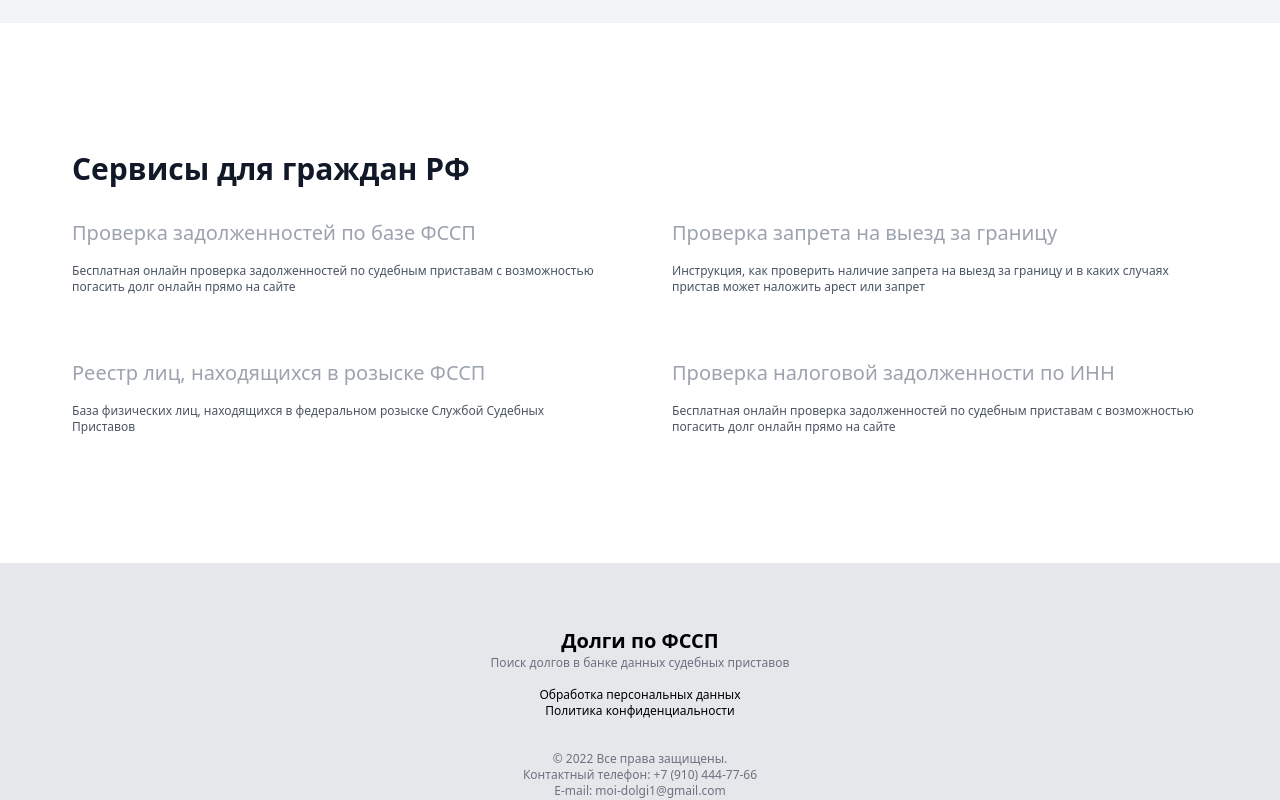
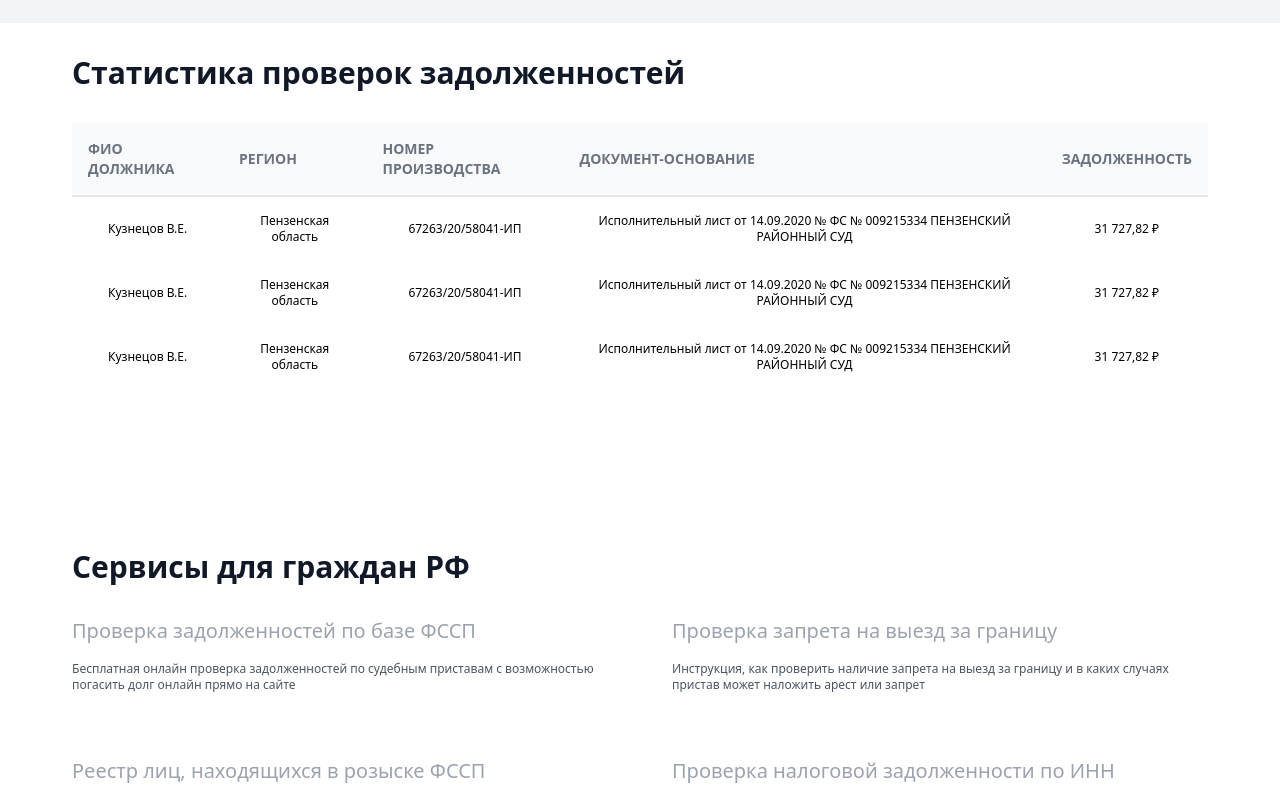
Before and after one commit to chernyshovmaksim/fssp, a Next.js app: page / in a window 1280 px wide. Shown: the part 888-1688 px from the top of the page. Built offline with nearby package versions, Linux system fonts and the light colour scheme.

Commit message:
added block Statistic

```diff
--- a/components/blocks/Bases.tsx
+++ b/components/blocks/Bases.tsx
@@ -11,33 +11,41 @@
     <>
       <section className="bases py-32">
         <div className="container mx-auto">
-          <h3 className="text-3xl font-bold text-gray-900 mb-8">
+          <h3 className="text-xl md:text-3xl font-bold text-gray-900 mb-8">
             Сервисы для граждан РФ
           </h3>
           <div className="grid grid-cols-1 gap-y-16 md:grid-cols-2 md:gap-16">
             <div>
-              <h3 className="text-xl text-gray-400 pb-4">Проверка задолженностей по базе ФССП</h3>
+              <h3 className="text-xl text-gray-400 pb-4">
+                Проверка задолженностей по базе ФССП
+              </h3>
               <p className="text-xs text-gray-600">
                 Бесплатная онлайн проверка задолженностей по судебным приставам
                 с возможностью погасить долг онлайн прямо на сайте
               </p>
             </div>
             <div>
-              <h3 className="text-xl text-gray-400 pb-4">Проверка запрета на выезд за границу</h3>
+              <h3 className="text-xl text-gray-400 pb-4">
+                Проверка запрета на выезд за границу
+              </h3>
               <p className="text-xs text-gray-600">
                 Инструкция, как проверить наличие запрета на выезд за границу и
                 в каких случаях пристав может наложить арест или запрет
               </p>
             </div>
             <div>
-              <h3 className="text-xl text-gray-400 pb-4">Реестр лиц, находящихся в розыске ФССП</h3>
+              <h3 className="text-xl text-gray-400 pb-4">
+                Реестр лиц, находящихся в розыске ФССП
+              </h3>
               <p className="text-xs text-gray-600">
                 База физических лиц, находящихся в федеральном розыске Службой
                 Судебных Приставов
               </p>
             </div>
             <div>
-              <h3 className="text-xl text-gray-400 pb-4">Проверка налоговой задолженности по ИНН</h3>
+              <h3 className="text-xl text-gray-400 pb-4">
+                Проверка налоговой задолженности по ИНН
+              </h3>
               <p className="text-xs text-gray-600">
                 Бесплатная онлайн проверка задолженностей по судебным приставам
                 с возможностью погасить долг онлайн прямо на сайте
--- /dev/null
+++ b/components/blocks/Statistic.tsx
@@ -0,0 +1,43 @@
+import { FC } from "react";
+
+const Statistic: FC = () => {
+  return (
+    <section>
+      <div className="container mx-auto py-8 overflow-auto">
+        <h3 className="text-xl md:text-3xl font-bold text-gray-900 mb-8">Статистика проверок задолженностей</h3>
+        <table className="w-full">
+          <tr className="bg-gray-50 border-b-2 border-gray-200 text-sm text-gray-500 text-left">
+            <th className="p-4">ФИО ДОЛЖНИКА</th>
+            <th className="p-4">РЕГИОН</th>
+            <th className="p-4">НОМЕР ПРОИЗВОДСТВА</th>
+            <th className="p-4">ДОКУМЕНТ-ОСНОВАНИЕ</th>
+            <th className="p-4">ЗАДОЛЖЕННОСТЬ</th>
+          </tr>
+          <tr className="text-xs text-center">
+            <td className="p-4">Кузнецов В.Е.</td>
+            <td className="p-4">Пензенская область</td>
+            <td className="p-4">67263/20/58041-ИП</td>
+            <td className="p-4">Исполнительный лист от 14.09.2020 № ФС № 009215334 ПЕНЗЕНСКИЙ РАЙОННЫЙ СУД</td>
+            <td className="p-4">31 727,82 ₽</td>
+          </tr>
+          <tr className="text-xs text-center">
+            <td className="p-4">Кузнецов В.Е.</td>
+            <td className="p-4">Пензенская область</td>
+            <td className="p-4">67263/20/58041-ИП</td>
+            <td className="p-4">Исполнительный лист от 14.09.2020 № ФС № 009215334 ПЕНЗЕНСКИЙ РАЙОННЫЙ СУД</td>
+            <td className="p-4">31 727,82 ₽</td>
+          </tr>
+          <tr className="text-xs text-center">
+            <td className="p-4">Кузнецов В.Е.</td>
+            <td className="p-4">Пензенская область</td>
+            <td className="p-4">67263/20/58041-ИП</td>
+            <td className="p-4">Исполнительный лист от 14.09.2020 № ФС № 009215334 ПЕНЗЕНСКИЙ РАЙОННЫЙ СУД</td>
+            <td className="p-4">31 727,82 ₽</td>
+          </tr>
+        </table>
+      </div>
+    </section>
+  )
+}
+
+export default Statistic
--- a/components/layouts/MainLayout.tsx
+++ b/components/layouts/MainLayout.tsx
@@ -1,4 +1,4 @@
-import {FC, ReactNode} from "react";
+import { FC, ReactNode, useEffect } from "react";
 import Head from "next/head";
 import Header from "../blocks/Header";
 import Navigation from "../blocks/Navigation";
@@ -14,11 +14,13 @@
 const MainLayout: FC<IMainLayout> = ({children, title}) => {
 
     const NavigationStatus = NavigationStore(state => state.status)
+
     let classListBody = ['min-h-screen']
 
     if(NavigationStatus){
         classListBody.push('overflow-hidden')
     }
+
 
     return (
         <>
--- a/pages/index.tsx
+++ b/pages/index.tsx
@@ -4,17 +4,20 @@
 import Action from "../components/blocks/Action";
 import Info from "../components/blocks/Info";
 import Bases from "../components/blocks/Bases";
+import Statistic from "../components/blocks/Statistic";
 
 export default function Home() {
-    const title = "Узнать задолженность у судебных приставов: по фамилии, алиментам или номеру постановления"
+  const title =
+    "Узнать задолженность у судебных приставов: по фамилии, алиментам или номеру постановления";
   // const link = `https://reg.checkyour.name/fines_96/?phone=79225391269&click_id=1669269877461`
   return (
     <>
       <MainLayout title={title}>
         <Action />
         <Info />
+        <Statistic />
         <Bases />
       </MainLayout>
     </>
-    )
+  );
 }
--- a/store/NavigationStore.ts
+++ b/store/NavigationStore.ts
@@ -3,11 +3,15 @@
 interface INavigationStore{
     status: boolean
     toggleStatus: () => void
+    disableNavigation: () => void
 }
 const NavigationStore = create<INavigationStore>()((set) => ({
     status: false,
     toggleStatus: () => set((state) => ({
         status: !state.status
+    })),
+    disableNavigation: () => set(state => ({
+        status: false
     }))
 }))
 
```
Lines whose indentation alone changed are shown as unchanged.
